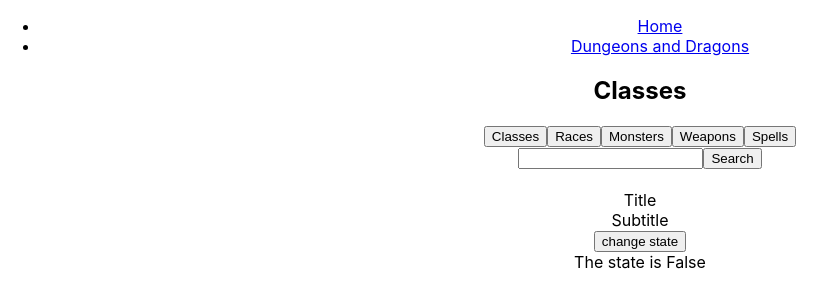
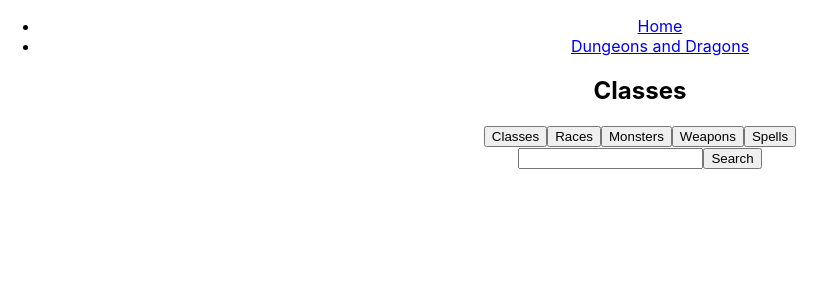
Before and after one commit to david1alvarez/portfolio, a React (Create React App) app in the folder app/: page /DnD in a window 1280 px wide. Shown: the top 308 px of the page, without its empty margins (0-836 px from the left). Built offline with nearby package versions, Linux system fonts and the light colour scheme.

Commit message:
remove prop fields

```diff
--- a/app/src/App.tsx
+++ b/app/src/App.tsx
@@ -20,7 +20,7 @@
           </nav>
           <Switch>
             <Route path="/DnD">
-              <DnDApp title="Title" subtitle="Subtitle" />
+              <DnDApp />
             </Route>
           </Switch>
         </div>
--- a/app/src/dnd/home.tsx
+++ b/app/src/dnd/home.tsx
@@ -3,8 +3,6 @@
 import { any } from 'prop-types';
 
 interface Props {
-    title: string;
-    subtitle: string;
 }
 
 interface State {
@@ -72,14 +70,6 @@
                     <h1 id="subspec"></h1>
                     <p id="details"></p>
                 </div>
-                <div>
-                    {this.props.title}
-                </div>
-                <div>
-                    {this.props.subtitle}
-                </div>
-                <button onClick={this.changeStatus}>change state</button>
-                <div>The state is {this.state.displayedBoolean ? "True" : "False"}</div>
             </div>
         )
     }
```
